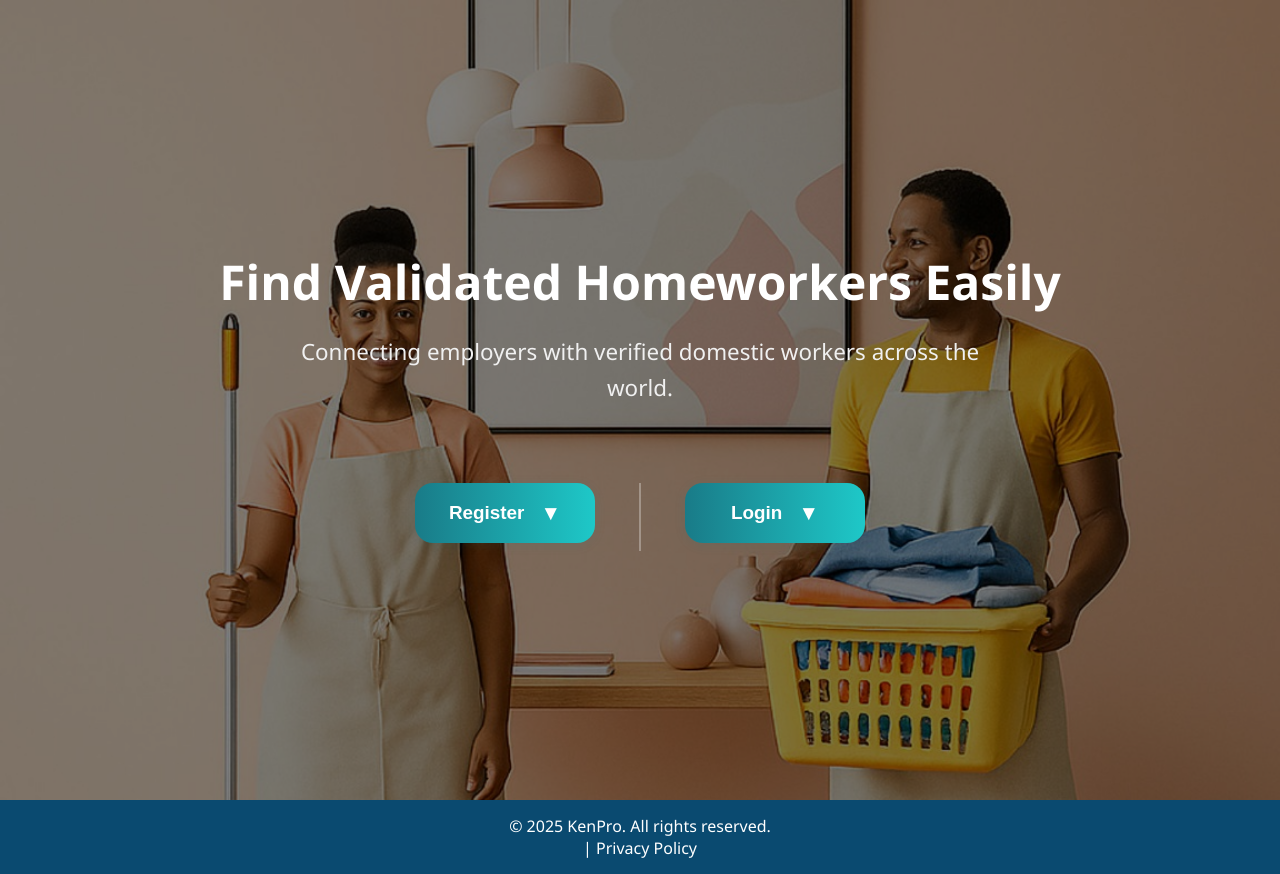
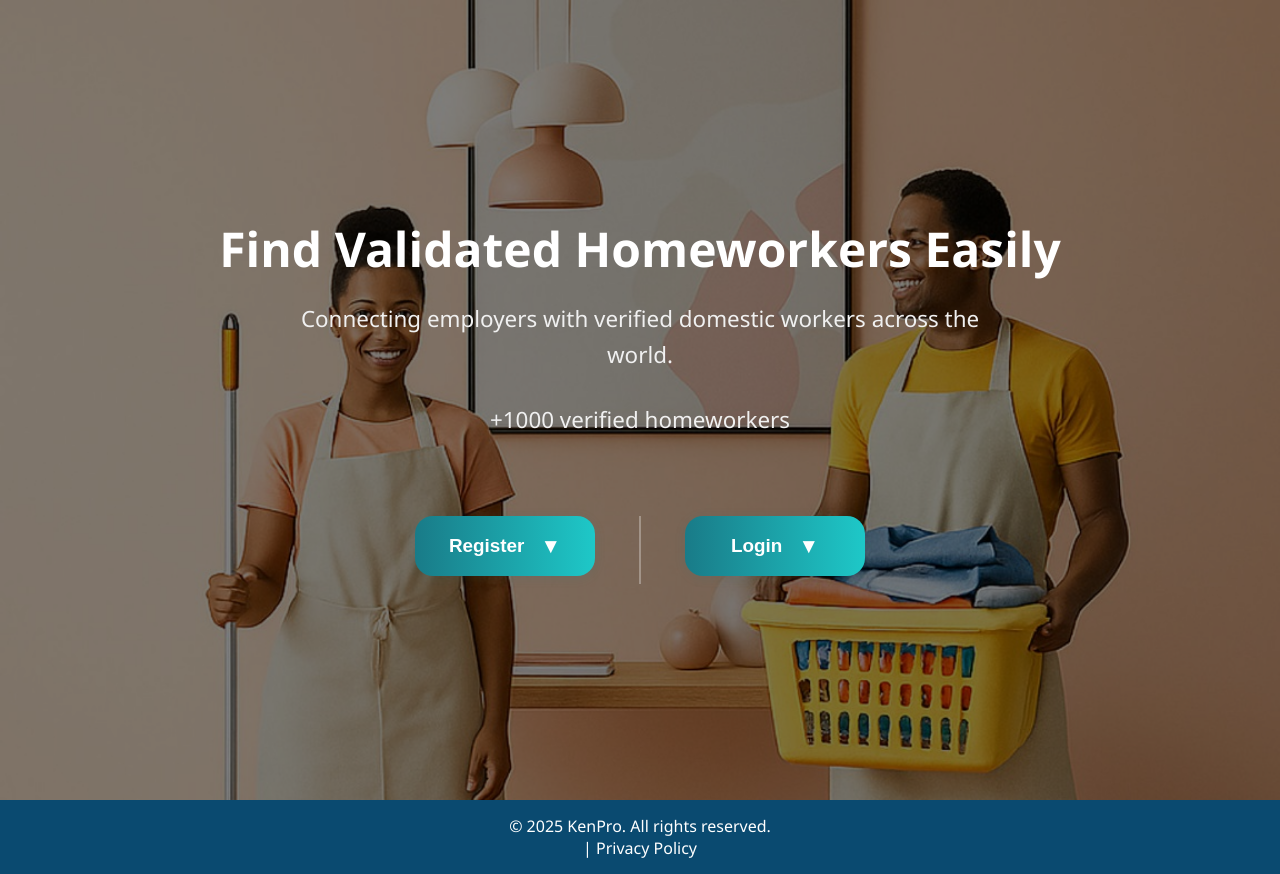
Before and after one commit to kenprohosting/Homeworker.info, a PHP site: page / in a window 1280 px wide. Shown: the part 76-950 px from the top of the page. Run offline with PHP 8.4, Linux system fonts and the light colour scheme.

Commit message:
added number of verified homeworkers

```diff
--- a/index.php
+++ b/index.php
@@ -38,6 +38,7 @@ $isLoggedIn = isset($_SESSION['employer_name']);
   <div class="hero-content">
     <h1>Find Validated Homeworkers Easily</h1>
     <p>Connecting employers with verified domestic workers across the world.</p>
+    <p> +1000 verified homeworkers </p>
 
     <!-- Hero Action Card -->
     <div class="hero-action-card horizontal-card">
```
